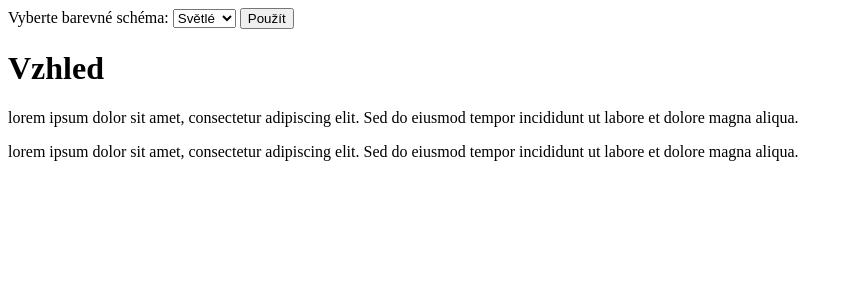
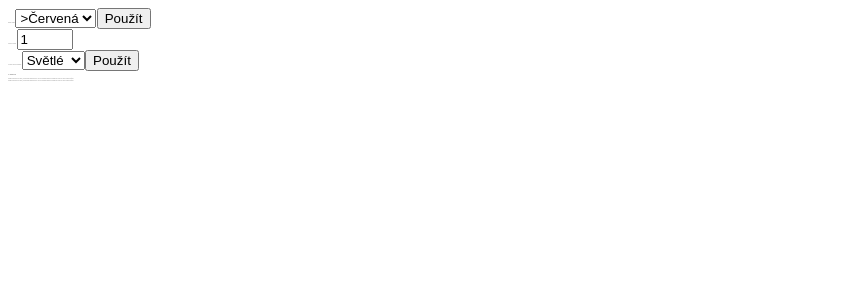
Before and after one commit to ozanyener27/get-params, a Flask app: template templates/vzhled.html in a window 1280 px wide. Shown: the top 300 px of the page, without its empty margins (0-853 px from the left). Run offline with Flask 3, Linux system fonts and the light colour scheme; the template is opened without the code that fills it: most values are stand-ins (such as "Sample title", 1, 10 or a date in 2020).

Commit message:
velikost a barva písma

```diff
--- a/main.py
+++ b/main.py
@@ -13,8 +13,18 @@ def vzhled():
     color_theme = request.args.get("theme", "light")
     if color_theme not in ["light", "dark"]:
         color_theme = "light"
+        font_size = request.args.get("font_size", 12)
+        try:
+            font_size = int(font_size)
+            if font_size < 10 or font_size > 30:
+                font_size = 12
+        except ValueError:
+            font_size = 12
+        font_color = request.args.get("font_color", "black")
+        if font_color not in ["red", "white", "green", "blue", "black"]:
+            font_color = "black"
 
-    return render_template('vzhled.html', color_theme=color_theme)
+    return render_template('vzhled.html', color_theme=color_theme, font_size=font_size)
 
 if __name__ == '__main__':
     app.run(debug=True)
--- a/templates/vzhled.html
+++ b/templates/vzhled.html
@@ -1,5 +1,20 @@
 <!DOCTYPE html>
 <html lang="cs">
+<body class="{{ color_theme }}">
+    <form method="get" action="{{url_for('vzhled')}}">
+        <label for="font_color">Barva písma:</label>
+        <select name="font_color" id="font_color">
+            <option
+             value="red"
+             {% if font_color == 'red' %} selected {% endif %}>
+                >Červená</option>
+            <option value="green" {% if font_color == 'green' %} selected {% endif %}>Zelená</option>
+            <option value="blue" {% if font_color == 'blue' %} selected {% endif %}>Modrá</option>
+        </select>
+        <button type="submit">Použít</button>
+    </form>
+
+
 <head>
     <meta charset="UTF-8">
     <meta name="viewport" content="width=device-width, initial-scale=1.0">
@@ -7,10 +22,20 @@
     <link
      rel="stylesheet"
      href="{{ url_for('static', filename='vzhled.css') }}">
+
+     <style>
+        body {
+            font-size: {{ font_size }}pt;
+            color: {{ font_color }};
+        }
+     </style>
 </head>
 <body class="{{ color_theme }}">
 
     <form method="get" action="{{ url_for('vzhled') }}">
+        <label for="font_size">Velikost písma:</label>
+        <input type="number" name="font_size" id="font_size" min="10" max="30" value="{{ font_size }}">
+        <br>
         <label for="theme">Vyberte barevné schéma:</label>
         <select name="theme" id="color_theme">
             <option value="light">Světlé</option>
```
